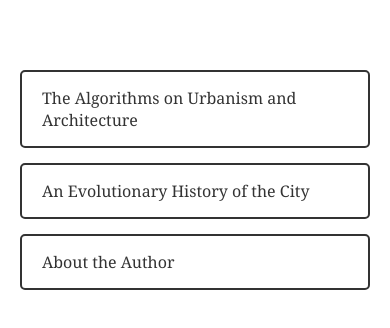
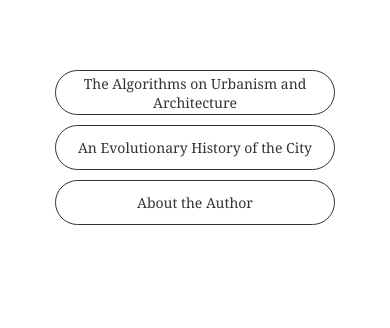
Before and after one commit to ludwigpeking/urban-website-2025, a plain HTML site: page index.html in a window 390 px wide. Shown: the part 398-726 px from the top of the page. Drawn offline with Linux system fonts and the light colour scheme.

Commit message:
after just adjustment, but css and classes are still excisive, buttons modified and minor adjustment

```diff
--- a/style.css
+++ b/style.css
@@ -57,21 +57,27 @@ body {
 .mobile-nav-links {
   display: flex;
   flex-direction: column;
-  gap: 15px;
+  gap: 10px;
   width: 100%;
-  max-width: 400px;
+  max-width: 280px;
 }
 
 .mobile-nav-btn {
   background-color: white;
   color: #333;
-  border: 2px solid #333;
-  padding: 15px 20px;
-  font-size: 16px;
+  border: 1px solid #333;
+  height: 45px;
+  width: 280px;
+  padding: 5px 5px;
+  font-size: 14px;
   cursor: pointer;
-  border-radius: 5px;
+  border-radius: 22.5px;
   transition: all 0.3s ease;
   font-family: Georgia, "Times New Roman", Times, serif;
+  display: flex;
+  align-items: center;
+  justify-content: center;
+  text-align: center;
 }
 
 .mobile-nav-btn:hover {
```
